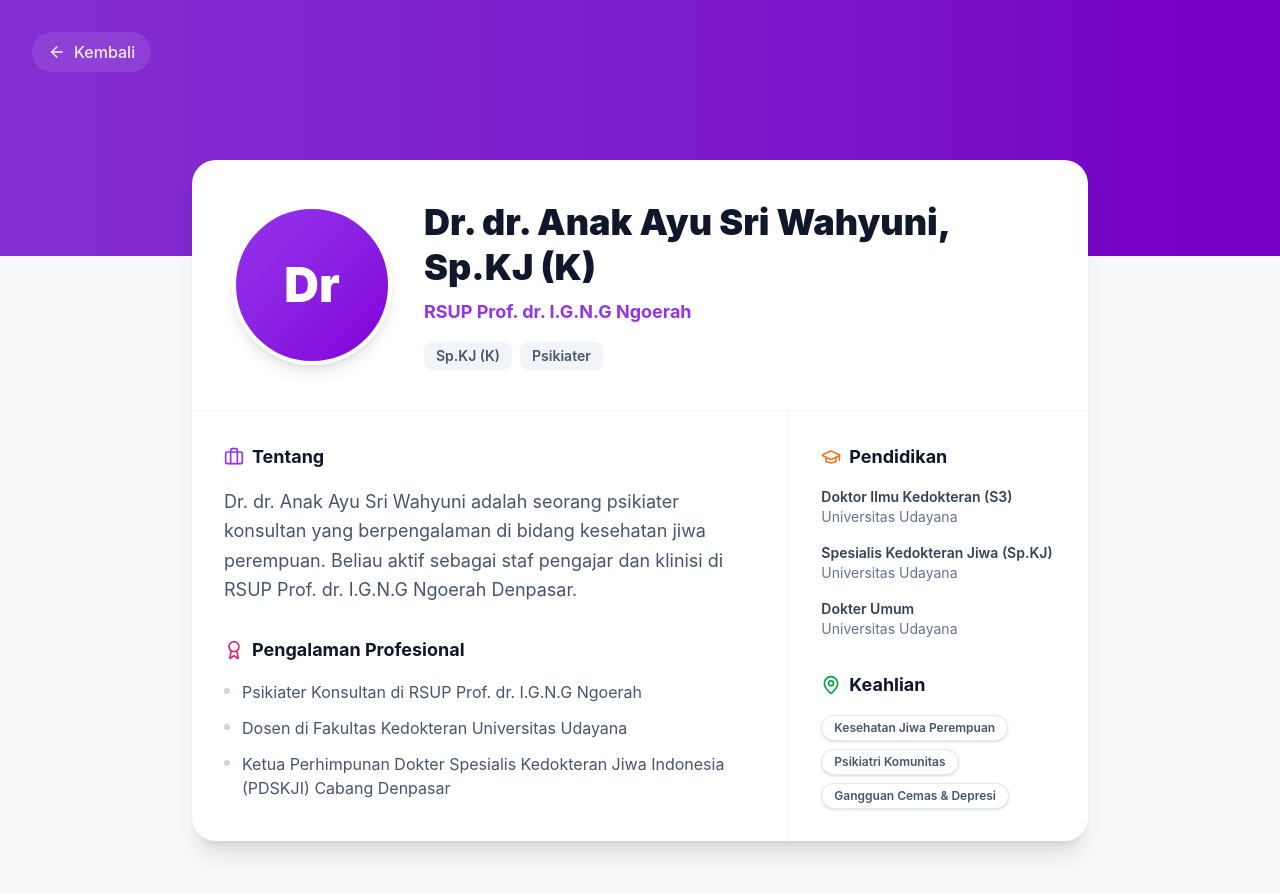
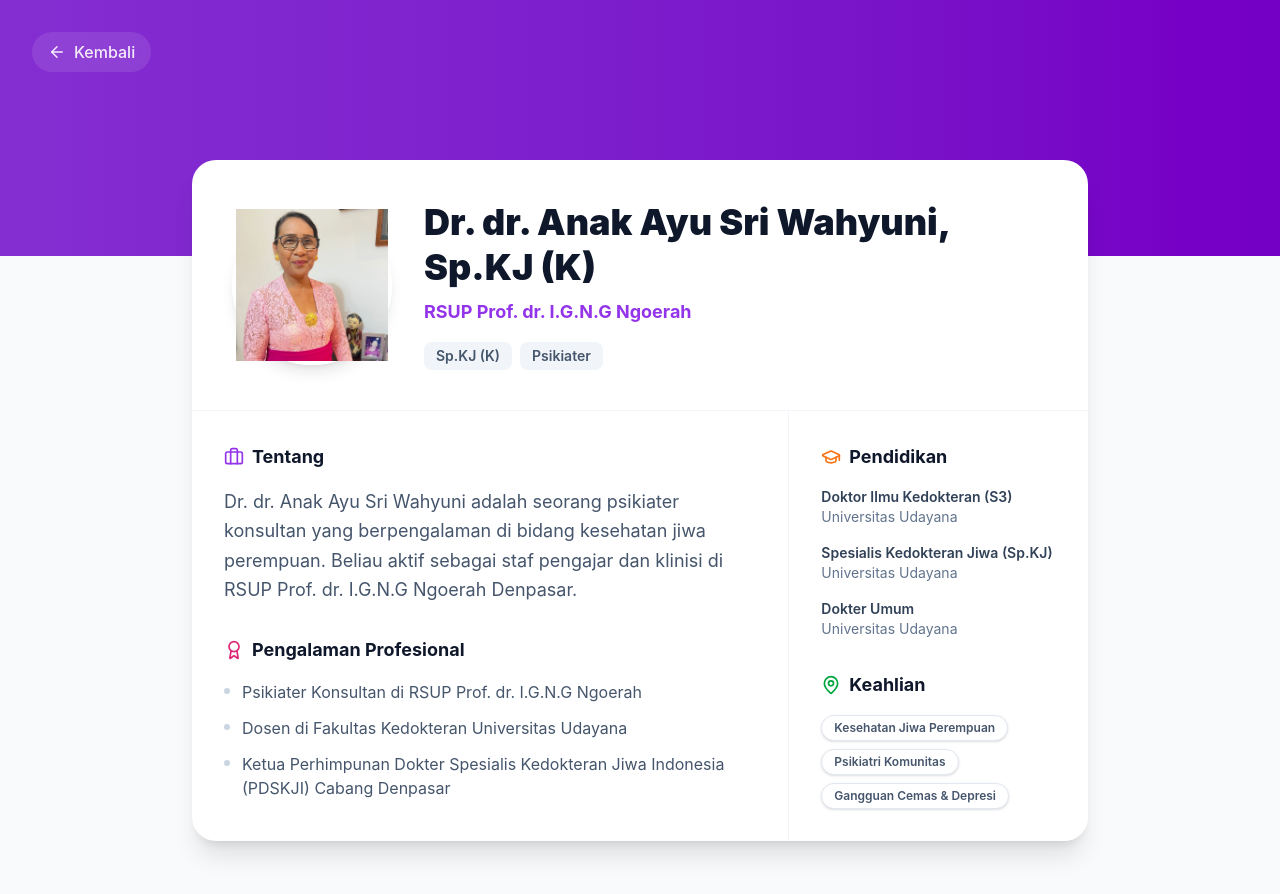
Before and after one commit to Zeroth09/seminarwomanrsms, a Next.js app: page /narasumber/dr-anak-ayu in a window 1280 px wide. Shown: the top 894 px of the page. Built offline with nearby package versions, Linux system fonts and the light colour scheme.

Commit message:
Add speaker photos and update UI components to display images

```diff
--- a/app/narasumber/[id]/page.tsx
+++ b/app/narasumber/[id]/page.tsx
@@ -41,7 +41,15 @@ export default async function SpeakerPage(props: { params: Promise<{ id: string
                         <div className="p-8 md:p-10 text-center md:text-left flex flex-col md:flex-row items-center gap-8">
                             {/* Avatar */}
                             <div className={`w-32 h-32 md:w-40 md:h-40 rounded-full bg-gradient-to-br ${speaker.color} flex items-center justify-center text-white font-black text-4xl md:text-5xl shadow-lg border-4 border-white shrink-0`}>
-                                {speaker.image}
+                                {speaker.image.startsWith('/') ? (
+                                    <img
+                                        src={speaker.image}
+                                        alt={speaker.name}
+                                        className="w-full h-full object-cover"
+                                    />
+                                ) : (
+                                    speaker.image
+                                )}
                             </div>
 
                             {/* Basic Info */}
--- a/app/page.tsx
+++ b/app/page.tsx
@@ -166,9 +166,7 @@ export default function Home() {
               <div className="grid md:grid-cols-2 gap-5">
                 <Link href="/narasumber/dr-anak-ayu" className="group bg-white border border-slate-100 p-6 rounded-2xl shadow-sm hover:border-primary/30 hover:shadow-lg hover:shadow-primary/5 transition-all card-hover block">
                   <div className="flex items-start gap-4">
-                    <div className="w-14 h-14 rounded-full bg-gradient-to-br from-primary to-purple-700 flex items-center justify-center text-white shrink-0 font-bold text-xl shadow-md">
-                      Dr
-                    </div>
+                    <img src="/dr-ayu.png" alt="Dr. Ayu" className="w-14 h-14 rounded-full object-cover shadow-md border-2 border-white" />
                     <div>
                       <h4 className="font-bold text-slate-900 text-lg group-hover:text-primary transition-colors">Dr. dr. Anak Ayu Sri Wahyuni</h4>
                       <div className="inline-block px-2 py-0.5 bg-purple-50 text-primary text-[10px] font-bold rounded mt-1 mb-2">
@@ -186,9 +184,7 @@ export default function Home() {
 
                 <Link href="/narasumber/hellen-citra" className="group bg-white border border-slate-100 p-6 rounded-2xl shadow-sm hover:border-secondary/30 hover:shadow-lg hover:shadow-secondary/5 transition-all card-hover block">
                   <div className="flex items-start gap-4">
-                    <div className="w-14 h-14 rounded-full bg-gradient-to-br from-secondary to-pink-600 flex items-center justify-center text-white shrink-0 font-bold text-xl shadow-md">
-                      He
-                    </div>
+                    <img src="/hellen-citra.png" alt="Hellen Citra Dewi" className="w-14 h-14 rounded-full object-cover shadow-md border-2 border-white" />
                     <div>
                       <h4 className="font-bold text-slate-900 text-lg group-hover:text-secondary transition-colors">Hellen Citra Dewi</h4>
                       <div className="inline-block px-2 py-0.5 bg-pink-50 text-secondary text-[10px] font-bold rounded mt-1 mb-2">
--- a/lib/speakers.ts
+++ b/lib/speakers.ts
@@ -6,7 +6,7 @@ export const speakers = [
         name: 'Dr. dr. Anak Ayu Sri Wahyuni, Sp.KJ (K)',
         role: 'Psikiater',
         institution: 'RSUP Prof. dr. I.G.N.G Ngoerah',
-        image: 'Dr', // Placeholder text for avatar
+        image: '/dr-ayu.png', // Updated photo
         color: 'from-primary to-purple-700',
         tags: ['Sp.KJ (K)', 'Psikiater'],
         about: 'Dr. dr. Anak Ayu Sri Wahyuni adalah seorang psikiater konsultan yang berpengalaman di bidang kesehatan jiwa perempuan. Beliau aktif sebagai staf pengajar dan klinisi di RSUP Prof. dr. I.G.N.G Ngoerah Denpasar.',
@@ -27,7 +27,7 @@ export const speakers = [
         name: 'Hellen Citra Dewi, S.Psi., M.Psi., Psikolog',
         role: 'Psikolog Klinis',
         institution: 'RSJ Mutiara Sukma',
-        image: 'He', // Placeholder text for avatar
+        image: '/hellen-citra.png', // Updated photo
         color: 'from-secondary to-pink-600',
         tags: ['S.Psi.', 'M.Psi.', 'Psikolog'],
         about: 'Hellen Citra Dewi adalah Psikolog Klinis berpengalaman di RSJ Mutiara Sukma. Selain praktik klinis, beliau aktif sebagai Senior Trainer dan Program Coordinator untuk isu anak dan literasi digital, serta menjadi narasumber di berbagai forum nasional bersama Kemkominfo dan Google.org.',
```
Also changed, not shown: public/dr-ayu.png (added), public/hellen-citra.png (added).
